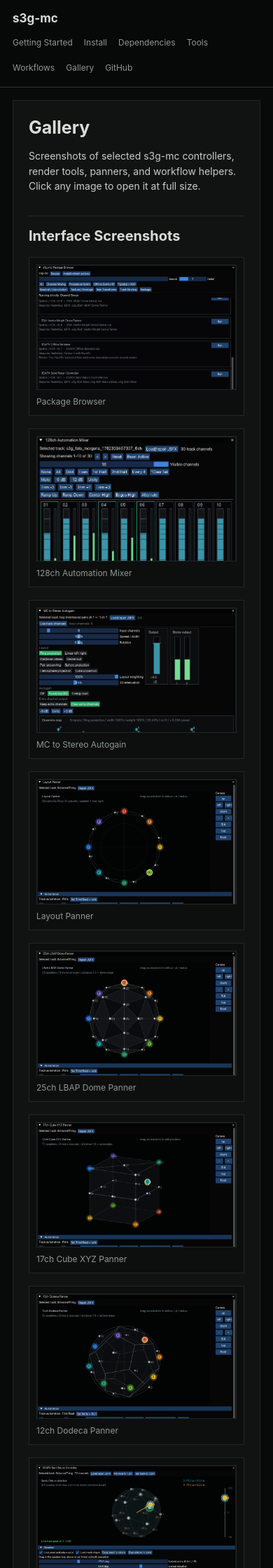
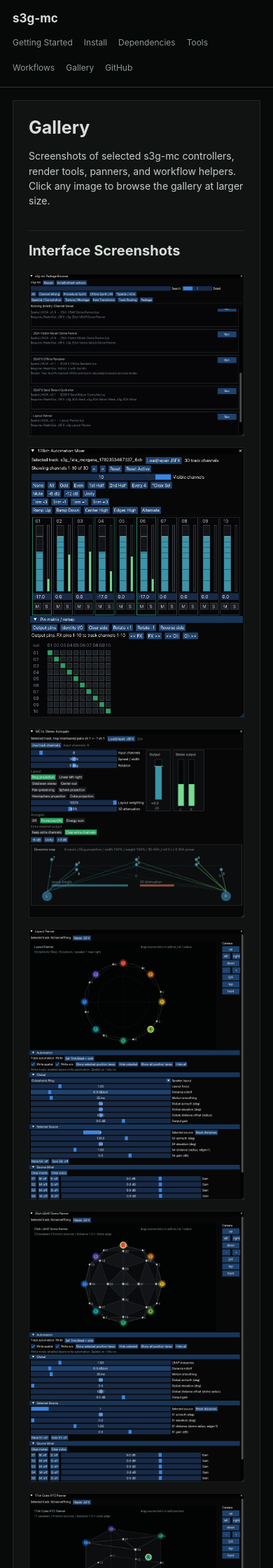
Before and after one commit to s3g/s3g-mc, a Jekyll site: the page built from docs/gallery.md, in a window 390 px wide. Shown: the top 2240 px of the page at 70% size. Built offline with Jekyll 4.4.1, drawn with Linux system fonts in a browser that asks for light colours; some of the changed text lies outside the part shown.

Commit message:
docs update

```diff
--- a/docs/assets/css/style.css
+++ b/docs/assets/css/style.css
@@ -231,25 +231,120 @@
   font-size: 12px;
 }
 
-.gallery-grid {
-  display: grid;
-  grid-template-columns: repeat(2, minmax(0, 1fr));
-  gap: 18px;
-  margin-top: 18px;
+.gallery-mosaic {
+  column-count: 3;
+  column-gap: 16px;
+  margin-top: 20px;
 }
 
-.gallery-grid figure {
-  margin: 0;
-  padding: 10px;
-  background: var(--panel-alt);
-  border: 1px solid var(--soft-line);
+.gallery-tile {
+  display: block;
+  width: 100%;
+  height: auto;
+  padding: 0;
+  margin: 0 0 16px;
+  overflow: hidden;
+  break-inside: avoid;
+  background: transparent;
+  border: 0;
+  border-radius: 0;
+  cursor: pointer;
 }
 
-.gallery-grid img {
-  aspect-ratio: 16 / 10;
-  object-fit: cover;
-  object-position: top left;
+.gallery-tile:hover,
+.gallery-tile:focus-visible {
+  outline: 1px solid var(--accent);
+  outline-offset: 4px;
+}
+
+.gallery-tile img {
+  display: block;
+  width: 100%;
+  height: auto;
+  object-fit: contain;
+  border: 0;
+  transition: transform 160ms ease, filter 160ms ease;
+}
+
+.gallery-tile:hover img,
+.gallery-tile:focus-visible img {
+  transform: scale(1.025);
+  filter: brightness(1.12);
+}
+
+.gallery-lightbox {
+  position: fixed;
+  inset: 0;
+  z-index: 100;
+  display: none;
+  align-items: center;
+  justify-content: center;
+  padding: 56px 92px;
+  background: rgba(3, 4, 4, 0.92);
+}
+
+.gallery-lightbox[aria-hidden="false"] {
+  display: flex;
+}
+
+.gallery-lightbox img {
+  width: auto;
+  max-width: calc(100vw - 184px);
+  max-height: calc(100vh - 112px);
+  object-fit: contain;
+  border: 1px solid #55615d;
   background: #050606;
+  box-shadow: 0 18px 70px rgba(0, 0, 0, 0.55);
+}
+
+.gallery-close,
+.gallery-arrow {
+  position: fixed;
+  display: grid;
+  place-items: center;
+  padding: 0;
+  background: rgba(12, 14, 14, 0.82);
+  border: 1px solid #3b4542;
+  border-radius: 0;
+  color: var(--ink);
+  cursor: pointer;
+}
+
+.gallery-close:hover,
+.gallery-arrow:hover,
+.gallery-close:focus-visible,
+.gallery-arrow:focus-visible {
+  border-color: var(--accent);
+  color: var(--accent-dark);
+}
+
+.gallery-close {
+  top: 20px;
+  right: 24px;
+  width: 36px;
+  height: 36px;
+  font-size: 18px;
+}
+
+.gallery-arrow {
+  top: 50%;
+  width: 48px;
+  height: 72px;
+  transform: translateY(-50%);
+  font-size: 42px;
+  line-height: 1;
+}
+
+.gallery-arrow.prev {
+  left: 24px;
+}
+
+.gallery-arrow.next {
+  right: 24px;
+}
+
+body.gallery-open {
+  overflow: hidden;
 }
 
 .page-nav {
@@ -330,8 +425,34 @@
     grid-template-columns: 1fr;
   }
 
-  .gallery-grid {
-    grid-template-columns: 1fr;
+  .gallery-mosaic {
+    column-count: 1;
+  }
+
+  .gallery-lightbox {
+    padding: 54px 18px 80px;
+  }
+
+  .gallery-lightbox img {
+    max-width: calc(100vw - 36px);
+    max-height: calc(100vh - 134px);
+  }
+
+  .gallery-arrow {
+    top: auto;
+    bottom: 16px;
+    width: 46px;
+    height: 46px;
+    transform: none;
+    font-size: 30px;
+  }
+
+  .gallery-arrow.prev {
+    left: calc(50% - 56px);
+  }
+
+  .gallery-arrow.next {
+    right: calc(50% - 56px);
   }
 
   .page-nav-link.next {
--- a/docs/gallery.md
+++ b/docs/gallery.md
@@ -11,81 +11,80 @@
 
 # Gallery
 
-Screenshots of selected s3g-mc controllers, render tools, panners, and workflow helpers. Click any image to open it at full size.
+Screenshots of selected s3g-mc controllers, render tools, panners, and workflow helpers. Click any image to browse the gallery at larger size.
 
 ## Interface Screenshots
 
-<div class="gallery-grid">
-  <figure>
-    <a href="assets/images/gallery/PackageBrowser.png" target="_blank" rel="noopener noreferrer"><img src="assets/images/gallery/PackageBrowser.png" alt="s3g-mc Package Browser"></a>
-    <figcaption>Package Browser</figcaption>
-  </figure>
-  <figure>
-    <a href="assets/images/gallery/128chAutomationMixer.png" target="_blank" rel="noopener noreferrer"><img src="assets/images/gallery/128chAutomationMixer.png" alt="128ch Automation Mixer"></a>
-    <figcaption>128ch Automation Mixer</figcaption>
-  </figure>
-  <figure>
-    <a href="assets/images/gallery/MCtoStereoAutogain.png" target="_blank" rel="noopener noreferrer"><img src="assets/images/gallery/MCtoStereoAutogain.png" alt="MC to Stereo Autogain"></a>
-    <figcaption>MC to Stereo Autogain</figcaption>
-  </figure>
-  <figure>
-    <a href="assets/images/gallery/LayoutPanner.png" target="_blank" rel="noopener noreferrer"><img src="assets/images/gallery/LayoutPanner.png" alt="Layout Panner"></a>
-    <figcaption>Layout Panner</figcaption>
-  </figure>
-  <figure>
-    <a href="assets/images/gallery/25chLBAPDomePanner.png" target="_blank" rel="noopener noreferrer"><img src="assets/images/gallery/25chLBAPDomePanner.png" alt="25ch LBAP Dome Panner"></a>
-    <figcaption>25ch LBAP Dome Panner</figcaption>
-  </figure>
-  <figure>
-    <a href="assets/images/gallery/17chCubeXYZPanner.png" target="_blank" rel="noopener noreferrer"><img src="assets/images/gallery/17chCubeXYZPanner.png" alt="17ch Cube XYZ Panner"></a>
-    <figcaption>17ch Cube XYZ Panner</figcaption>
-  </figure>
-  <figure>
-    <a href="assets/images/gallery/12chDodecaPanner.png" target="_blank" rel="noopener noreferrer"><img src="assets/images/gallery/12chDodecaPanner.png" alt="12ch Dodeca Panner"></a>
-    <figcaption>12ch Dodeca Panner</figcaption>
-  </figure>
-  <figure>
-    <a href="assets/images/gallery/3OAFXSendReturnController.png" target="_blank" rel="noopener noreferrer"><img src="assets/images/gallery/3OAFXSendReturnController.png" alt="3OAFX Send Return Controller"></a>
-    <figcaption>3OAFX Send Return Controller</figcaption>
-  </figure>
-  <figure>
-    <a href="assets/images/gallery/3OAFXOfflineRenderer.png" target="_blank" rel="noopener noreferrer"><img src="assets/images/gallery/3OAFXOfflineRenderer.png" alt="3OAFX Offline Renderer"></a>
-    <figcaption>3OAFX Offline Renderer</figcaption>
-  </figure>
-  <figure>
-    <a href="assets/images/gallery/SpatialAutomationComposer.png" target="_blank" rel="noopener noreferrer"><img src="assets/images/gallery/SpatialAutomationComposer.png" alt="Spatial Automation Composer"></a>
-    <figcaption>Spatial Automation Composer</figcaption>
-  </figure>
-  <figure>
-    <a href="assets/images/gallery/ConvolveSelectedItems.png" target="_blank" rel="noopener noreferrer"><img src="assets/images/gallery/ConvolveSelectedItems.png" alt="Convolve Selected Items"></a>
-    <figcaption>Convolve Selected Items</figcaption>
-  </figure>
-  <figure>
-    <a href="assets/images/gallery/SpectralShaper.png" target="_blank" rel="noopener noreferrer"><img src="assets/images/gallery/SpectralShaper.png" alt="Spectral Shaper"></a>
-    <figcaption>Spectral Shaper</figcaption>
-  </figure>
-  <figure>
-    <a href="assets/images/gallery/DenseGrainCloud.png" target="_blank" rel="noopener noreferrer"><img src="assets/images/gallery/DenseGrainCloud.png" alt="Dense Grain Cloud"></a>
-    <figcaption>Dense Grain Cloud</figcaption>
-  </figure>
-  <figure>
-    <a href="assets/images/gallery/FataMorganaResynth.png" target="_blank" rel="noopener noreferrer"><img src="assets/images/gallery/FataMorganaResynth.png" alt="Fata Morgana Resynth"></a>
-    <figcaption>Fata Morgana Resynth</figcaption>
-  </figure>
-  <figure>
-    <a href="assets/images/gallery/LoopDrift.png" target="_blank" rel="noopener noreferrer"><img src="assets/images/gallery/LoopDrift.png" alt="Loop Drift"></a>
-    <figcaption>Loop Drift</figcaption>
-  </figure>
-  <figure>
-    <a href="assets/images/gallery/RenderMCCartoSynth.png" target="_blank" rel="noopener noreferrer"><img src="assets/images/gallery/RenderMCCartoSynth.png" alt="Render MC Carto Synth"></a>
-    <figcaption>Render MC Carto Synth</figcaption>
-  </figure>
-  <figure>
-    <a href="assets/images/gallery/MCCartoSynth.png" target="_blank" rel="noopener noreferrer"><img src="assets/images/gallery/MCCartoSynth.png" alt="MC Carto Synth"></a>
-    <figcaption>MC Carto Synth</figcaption>
-  </figure>
-  <figure>
-    <a href="assets/images/gallery/ResonantTerrain.png" target="_blank" rel="noopener noreferrer"><img src="assets/images/gallery/ResonantTerrain.png" alt="Resonant Terrain"></a>
-    <figcaption>Resonant Terrain</figcaption>
-  </figure>
+<div class="gallery-grid gallery-mosaic" data-gallery>
+  <button class="gallery-tile" type="button" data-full="assets/images/gallery/PackageBrowser.png" aria-label="Open Package Browser screenshot"><img src="assets/images/gallery/PackageBrowser.png" alt="s3g-mc Package Browser"></button>
+  <button class="gallery-tile" type="button" data-full="assets/images/gallery/128chAutomationMixer.png" aria-label="Open 128ch Automation Mixer screenshot"><img src="assets/images/gallery/128chAutomationMixer.png" alt="128ch Automation Mixer"></button>
+  <button class="gallery-tile" type="button" data-full="assets/images/gallery/MCtoStereoAutogain.png" aria-label="Open MC to Stereo Autogain screenshot"><img src="assets/images/gallery/MCtoStereoAutogain.png" alt="MC to Stereo Autogain"></button>
+  <button class="gallery-tile" type="button" data-full="assets/images/gallery/LayoutPanner.png" aria-label="Open Layout Panner screenshot"><img src="assets/images/gallery/LayoutPanner.png" alt="Layout Panner"></button>
+  <button class="gallery-tile" type="button" data-full="assets/images/gallery/25chLBAPDomePanner.png" aria-label="Open 25ch LBAP Dome Panner screenshot"><img src="assets/images/gallery/25chLBAPDomePanner.png" alt="25ch LBAP Dome Panner"></button>
+  <button class="gallery-tile" type="button" data-full="assets/images/gallery/17chCubeXYZPanner.png" aria-label="Open 17ch Cube XYZ Panner screenshot"><img src="assets/images/gallery/17chCubeXYZPanner.png" alt="17ch Cube XYZ Panner"></button>
+  <button class="gallery-tile" type="button" data-full="assets/images/gallery/12chDodecaPanner.png" aria-label="Open 12ch Dodeca Panner screenshot"><img src="assets/images/gallery/12chDodecaPanner.png" alt="12ch Dodeca Panner"></button>
+  <button class="gallery-tile" type="button" data-full="assets/images/gallery/3OAFXSendReturnController.png" aria-label="Open 3OAFX Send Return Controller screenshot"><img src="assets/images/gallery/3OAFXSendReturnController.png" alt="3OAFX Send Return Controller"></button>
+  <button class="gallery-tile" type="button" data-full="assets/images/gallery/3OAFXOfflineRenderer.png" aria-label="Open 3OAFX Offline Renderer screenshot"><img src="assets/images/gallery/3OAFXOfflineRenderer.png" alt="3OAFX Offline Renderer"></button>
+  <button class="gallery-tile" type="button" data-full="assets/images/gallery/SpatialAutomationComposer.png" aria-label="Open Spatial Automation Composer screenshot"><img src="assets/images/gallery/SpatialAutomationComposer.png" alt="Spatial Automation Composer"></button>
+  <button class="gallery-tile" type="button" data-full="assets/images/gallery/ConvolveSelectedItems.png" aria-label="Open Convolve Selected Items screenshot"><img src="assets/images/gallery/ConvolveSelectedItems.png" alt="Convolve Selected Items"></button>
+  <button class="gallery-tile" type="button" data-full="assets/images/gallery/SpectralShaper.png" aria-label="Open Spectral Shaper screenshot"><img src="assets/images/gallery/SpectralShaper.png" alt="Spectral Shaper"></button>
+  <button class="gallery-tile" type="button" data-full="assets/images/gallery/DenseGrainCloud.png" aria-label="Open Dense Grain Cloud screenshot"><img src="assets/images/gallery/DenseGrainCloud.png" alt="Dense Grain Cloud"></button>
+  <button class="gallery-tile" type="button" data-full="assets/images/gallery/FataMorganaResynth.png" aria-label="Open Fata Morgana Resynth screenshot"><img src="assets/images/gallery/FataMorganaResynth.png" alt="Fata Morgana Resynth"></button>
+  <button class="gallery-tile" type="button" data-full="assets/images/gallery/LoopDrift.png" aria-label="Open Loop Drift screenshot"><img src="assets/images/gallery/LoopDrift.png" alt="Loop Drift"></button>
+  <button class="gallery-tile" type="button" data-full="assets/images/gallery/RenderMCCartoSynth.png" aria-label="Open Render MC Carto Synth screenshot"><img src="assets/images/gallery/RenderMCCartoSynth.png" alt="Render MC Carto Synth"></button>
+  <button class="gallery-tile" type="button" data-full="assets/images/gallery/MCCartoSynth.png" aria-label="Open MC Carto Synth screenshot"><img src="assets/images/gallery/MCCartoSynth.png" alt="MC Carto Synth"></button>
+  <button class="gallery-tile" type="button" data-full="assets/images/gallery/ResonantTerrain.png" aria-label="Open Resonant Terrain screenshot"><img src="assets/images/gallery/ResonantTerrain.png" alt="Resonant Terrain"></button>
 </div>
+
+<div class="gallery-lightbox" data-gallery-lightbox aria-hidden="true">
+  <button class="gallery-close" type="button" data-gallery-close aria-label="Close gallery">x</button>
+  <button class="gallery-arrow prev" type="button" data-gallery-prev aria-label="Previous screenshot">‹</button>
+  <img data-gallery-image src="" alt="">
+  <button class="gallery-arrow next" type="button" data-gallery-next aria-label="Next screenshot">›</button>
+</div>
+
+<script>
+(() => {
+  const tiles = Array.from(document.querySelectorAll("[data-gallery] .gallery-tile"));
+  const lightbox = document.querySelector("[data-gallery-lightbox]");
+  const image = document.querySelector("[data-gallery-image]");
+  const close = document.querySelector("[data-gallery-close]");
+  const prev = document.querySelector("[data-gallery-prev]");
+  const next = document.querySelector("[data-gallery-next]");
+  let current = 0;
+
+  function show(index) {
+    if (!tiles.length) return;
+    current = (index + tiles.length) % tiles.length;
+    const tile = tiles[current];
+    const img = tile.querySelector("img");
+    image.src = tile.dataset.full;
+    image.alt = img ? img.alt : "";
+    lightbox.setAttribute("aria-hidden", "false");
+    document.body.classList.add("gallery-open");
+  }
+
+  function hide() {
+    lightbox.setAttribute("aria-hidden", "true");
+    document.body.classList.remove("gallery-open");
+    image.src = "";
+  }
+
+  tiles.forEach((tile, index) => {
+    tile.addEventListener("click", () => show(index));
+  });
+
+  close.addEventListener("click", hide);
+  prev.addEventListener("click", () => show(current - 1));
+  next.addEventListener("click", () => show(current + 1));
+  lightbox.addEventListener("click", event => {
+    if (event.target === lightbox) hide();
+  });
+  document.addEventListener("keydown", event => {
+    if (lightbox.getAttribute("aria-hidden") === "true") return;
+    if (event.key === "Escape") hide();
+    if (event.key === "ArrowLeft") show(current - 1);
+    if (event.key === "ArrowRight") show(current + 1);
+  });
+})();
+</script>
```
